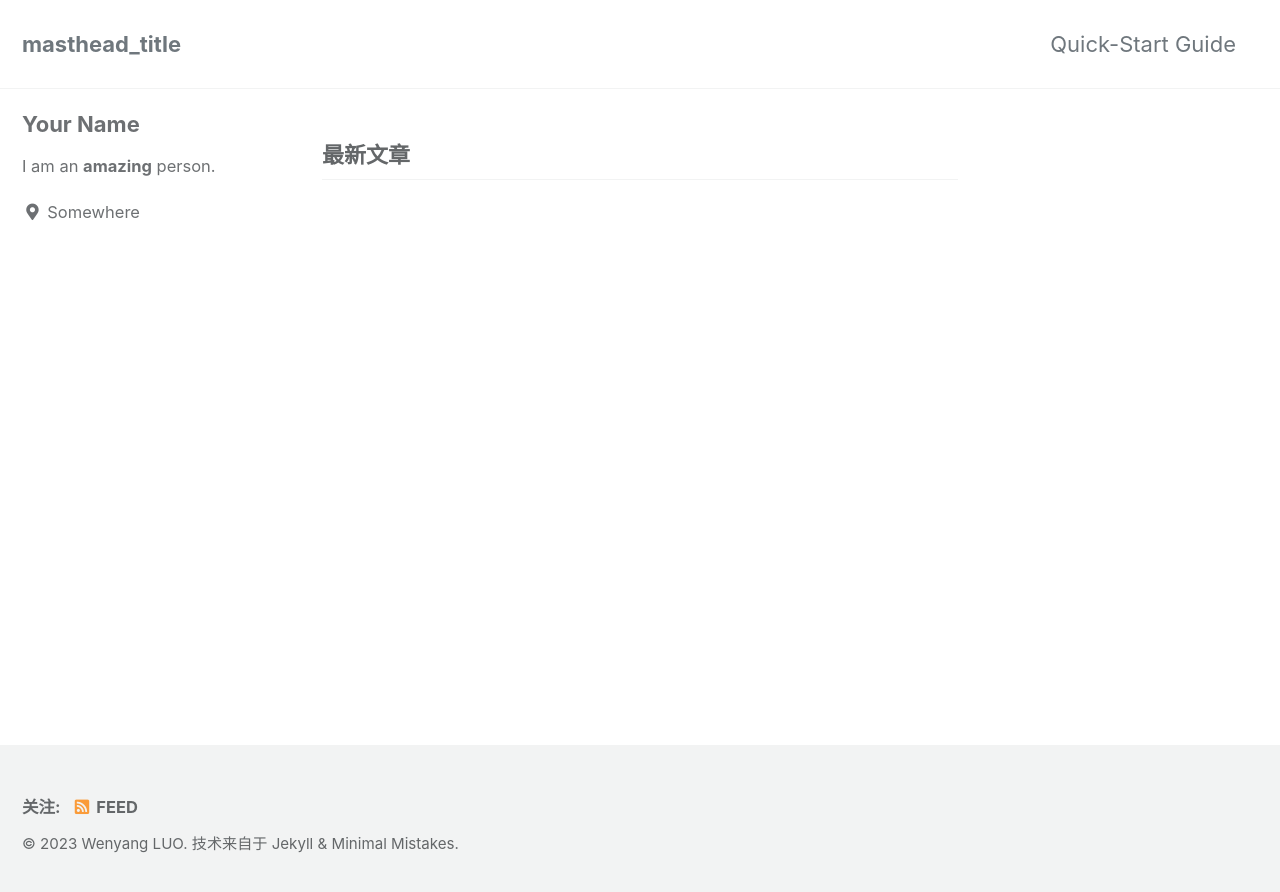
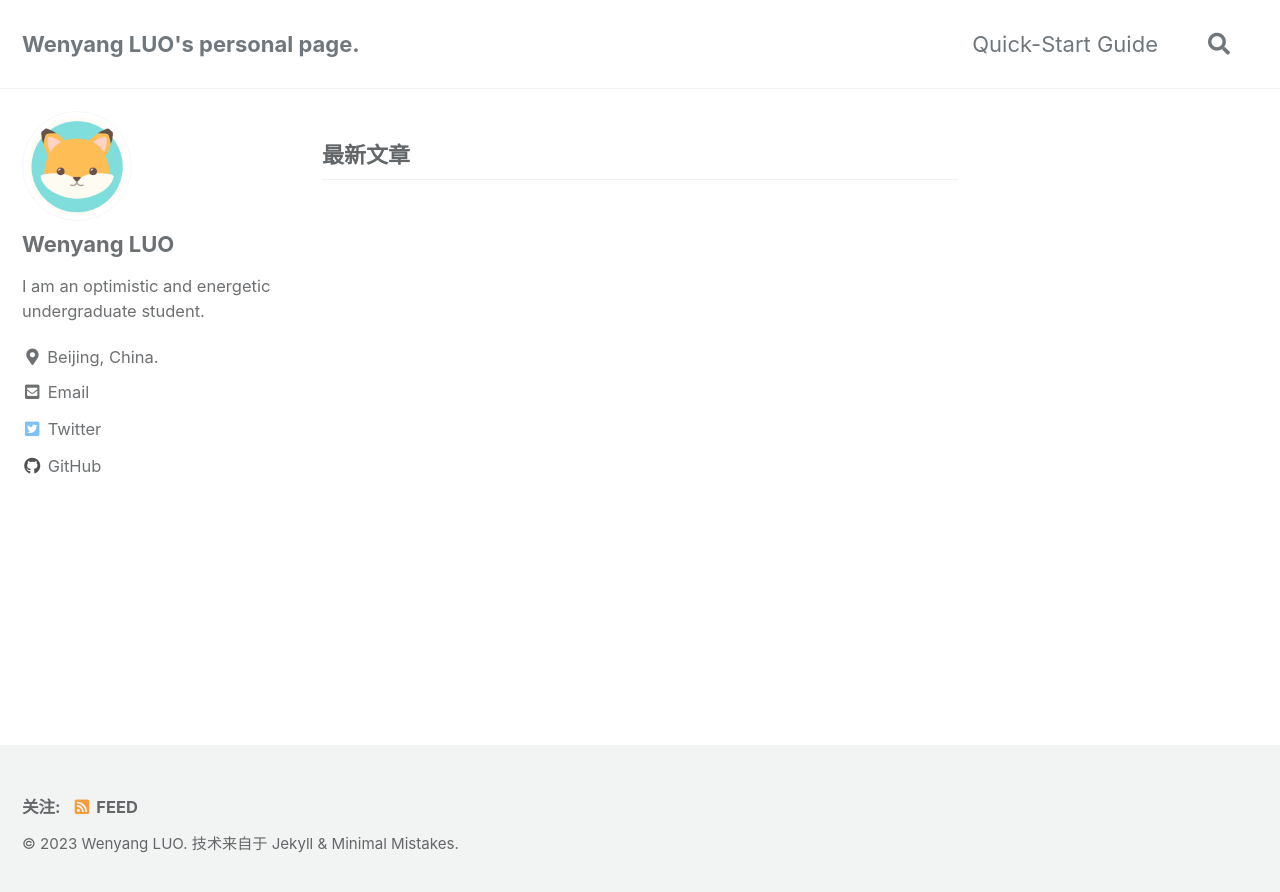
Before and after one commit to timturing/timturing.github.io, a Jekyll site: the page built from index.html, in a window 1280 px wide. Shown: the top 892 px of the page. Built offline with Jekyll 4.4.1, drawn with Linux system fonts in a browser that asks for light colours; cached includes are drawn as plain includes; the list of posts is cut into pages by our own code.

Commit message:
update config

```diff
--- a/_config.yml
+++ b/_config.yml
@@ -26,7 +26,7 @@ baseurl                  : # the subpath of your site, e.g. "/blog"
 repository               : "xiaoluotongxuelalala/xiaoluotongxuelalala.github.io" # GitHub username/repo-name e.g. "mmistakes/minimal-mistakes"
 teaser                   : "/assets/images/default.jpg" # path of fallback teaser image, e.g. "/assets/images/500x300.png"
 logo                     : # path of logo image to display in the masthead, e.g. "/assets/images/88x88.png"
-masthead_title           : "masthead_title" # overrides the website title displayed in the masthead, use " " for no title
+masthead_title           : # overrides the website title displayed in the masthead, use " " for no title
 # breadcrumbs            : false # true, false (default)
 words_per_minute         : 200
 comments:
@@ -59,7 +59,7 @@ reCaptcha:
 atom_feed:
   path                   : # blank (default) uses feed.xml
   hide                   : # true, false (default)
-search                   : # true, false (default)
+search                   : true # true, false (default)
 search_full_content      : # true, false (default)
 search_provider          : # lunr (default), algolia, google
 lunr:
@@ -81,7 +81,7 @@ baidu_site_verification  :
 
 # Social Sharing
 twitter:
-  username               :
+  username               : turing_tim
 facebook:
   username               :
   app_id                 :
@@ -104,27 +104,27 @@ analytics:
 
 # Site Author
 author:
-  name             : "Your Name"
-  avatar           : # path of avatar image, e.g. "/assets/images/bio-photo.jpg"
-  bio              : "I am an **amazing** person."
-  location         : "Somewhere"
+  name             : "Wenyang LUO"
+  avatar           : "/assets/images/avator.jpg" # path of avatar image, e.g. "/assets/images/bio-photo.jpg"
+  bio              : "I am an optimistic and energetic undergraduate student."
+  location         : "Beijing, China."
   email            :
   links:
     - label: "Email"
       icon: "fas fa-fw fa-envelope-square"
-      # url: "mailto:your.name@email.com"
+      url: "mailto:Tim584502139@email.com"
     - label: "Website"
       icon: "fas fa-fw fa-link"
       # url: "https://your-website.com"
     - label: "Twitter"
       icon: "fab fa-fw fa-twitter-square"
-      # url: "https://twitter.com/"
+      url: "https://twitter.com/turing_tim"
     - label: "Facebook"
       icon: "fab fa-fw fa-facebook-square"
       # url: "https://facebook.com/"
     - label: "GitHub"
       icon: "fab fa-fw fa-github"
-      # url: "https://github.com/"
+      url: "https://github.com/xiaoluotongxuelalala"
     - label: "Instagram"
       icon: "fab fa-fw fa-instagram"
       # url: "https://instagram.com/"
@@ -290,3 +290,4 @@ defaults:
       comments: # true
       share: true
       related: true
+      show_date: true
```
Also changed, not shown: assets/images/avator.jpg (added).
